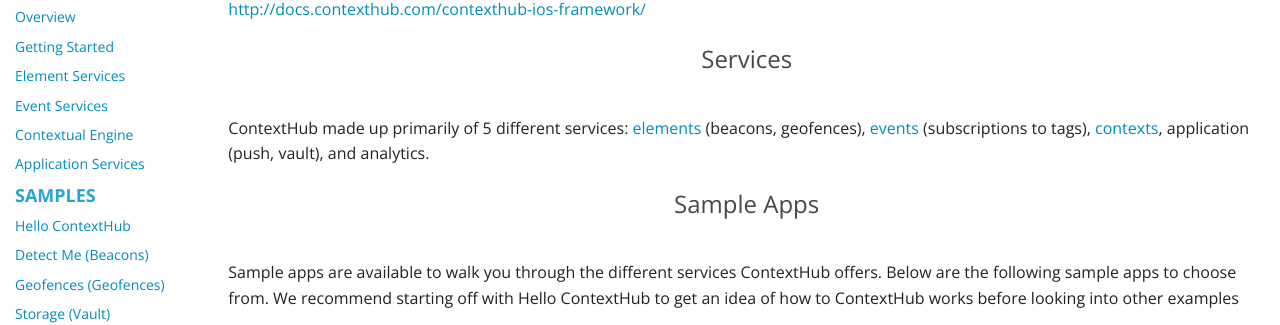
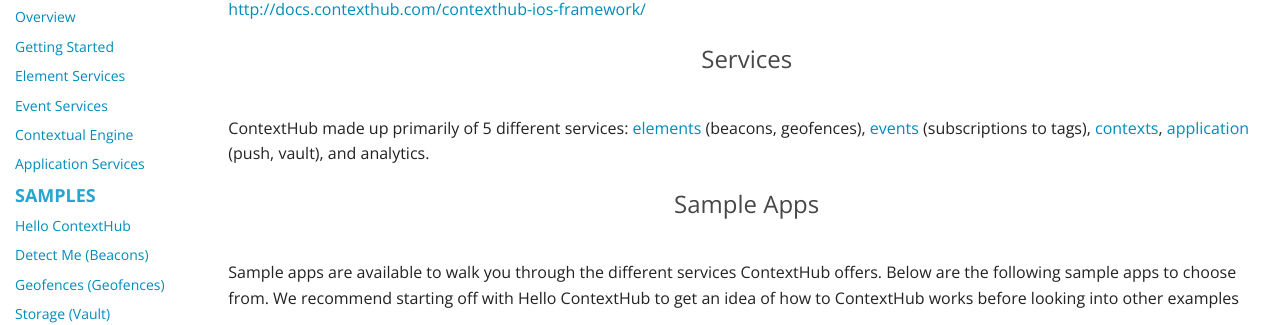
Before and after one commit to contexthub/contexthub.github.io, a Jekyll site: the page built from getting-started/index.md, in a window 1280 px wide and 900 px high, scrolled down 710 px. Shown: the part 143-468 px from the top of the window. Built offline with Jekyll 4.4.1, drawn with Linux system fonts in a browser that asks for light colours; a style sheet for code colours, icons or effects is not loaded; part of the change alters nothing that is shown.

Commit message:
Fix broken links

```diff
--- a/getting-started/index.md
+++ b/getting-started/index.md
@@ -28,7 +28,7 @@ Reference documentation is available and is included in the same GitHub reposito
 
 ## Services
 
-ContextHub made up primarily of 5 different services: [elements](/element-services) (beacons, geofences), [events](/event-service) (subscriptions to tags), [contexts](/contextual-services), application (push, vault), and analytics.
+ContextHub made up primarily of 5 different services: [elements](/element-services) (beacons, geofences), [events](/event-services) (subscriptions to tags), [contexts](/contextual-engine), [application](/application-services) (push, vault), and analytics.
 
 
 ## Sample Apps
```
